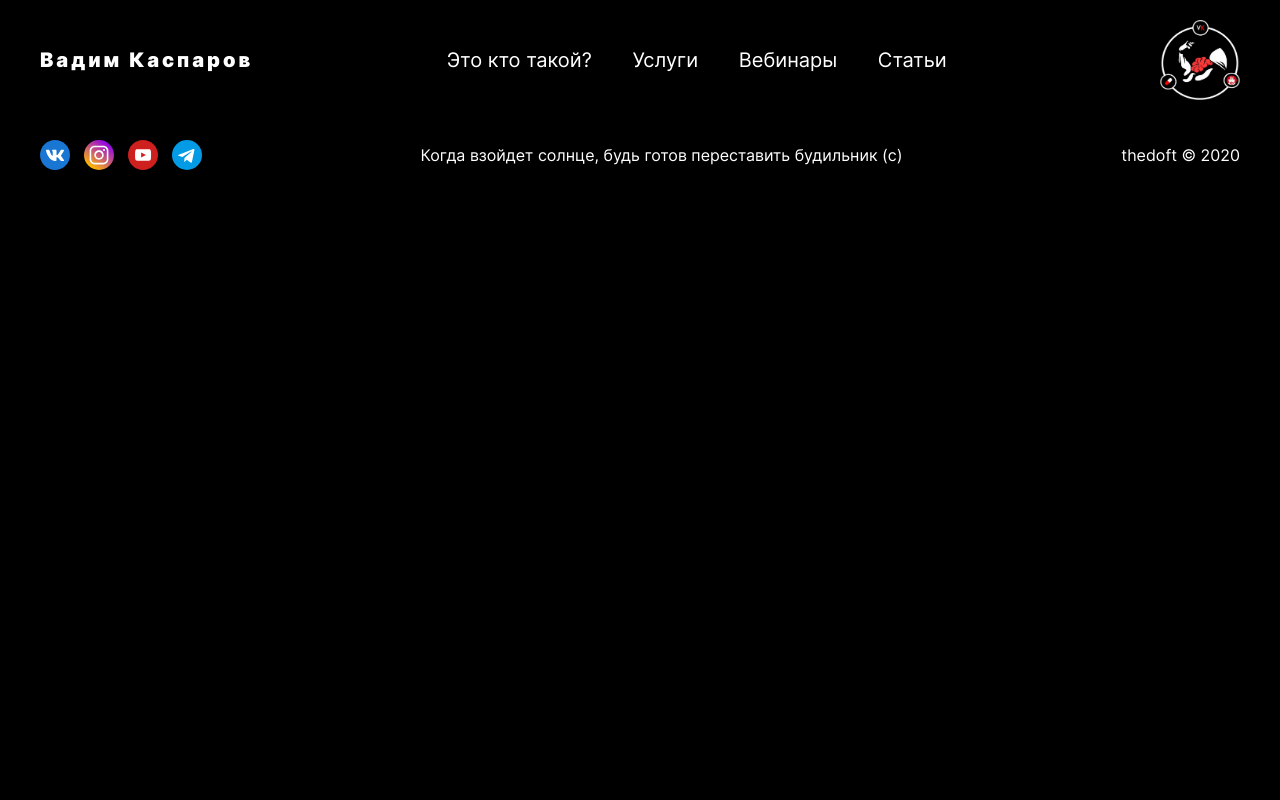
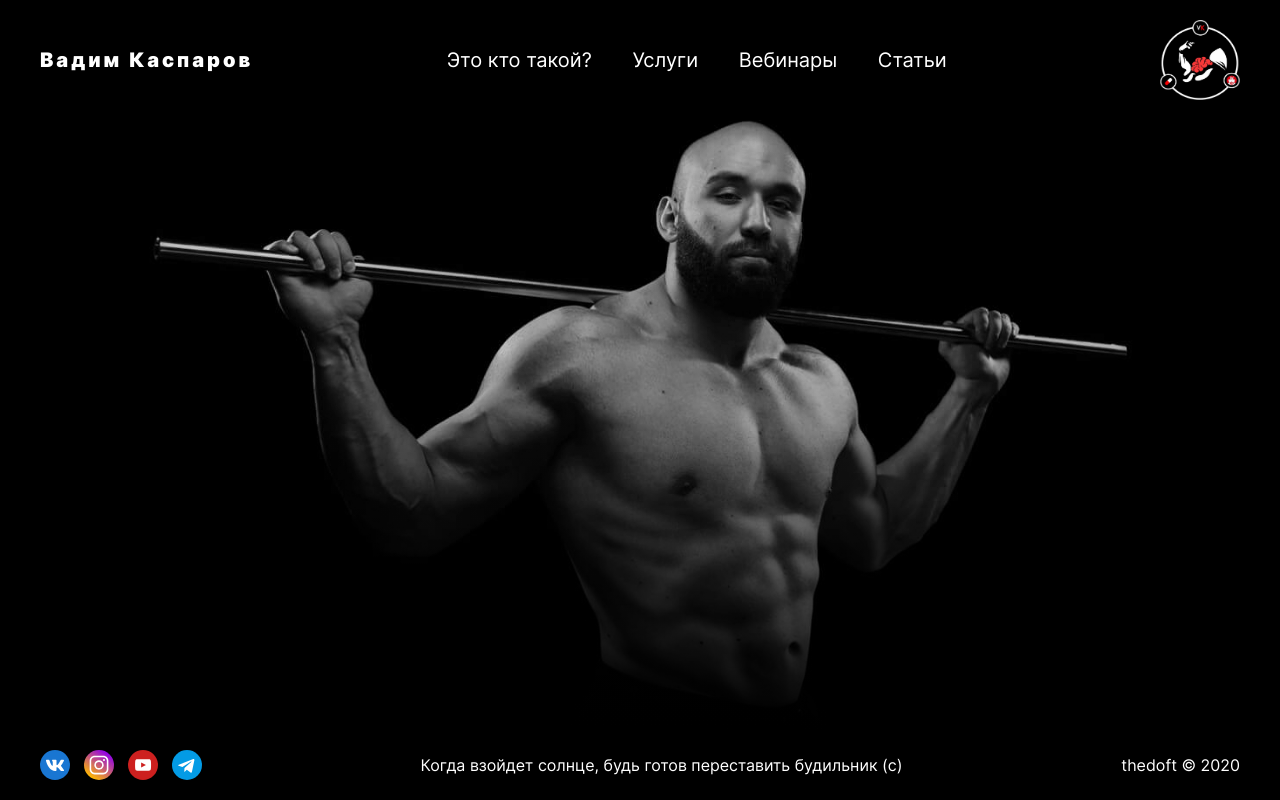
Before and after one commit to thedoft/kasparov-vue, a Vue app: page / in a window 1280 px wide. Built offline with nearby package versions, Linux system fonts and the light colour scheme.

Commit message:
build to docs

```diff
--- a/src/App.vue
+++ b/src/App.vue
@@ -1,10 +1,8 @@
 <template>
-  <RouterView>
-    <Header />
-    <Main @open-popup="openPopup" />
-    <Footer />
-    <Popup ref="popup" :onEscape="handleEscapeClose" />
-  </RouterView>
+  <Header />
+  <Main @open-popup="openPopup" />
+  <Footer />
+  <Popup ref="popup" :onEscape="handleEscapeClose" />
 </template>
 
 <script>
--- a/src/router/index.js
+++ b/src/router/index.js
@@ -3,7 +3,6 @@ import HomePage from '../components/HomePage';
 
 export const router = createRouter({
   history: createWebHistory(),
-  base: process.env.BASE_URL,
   routes: [
     {
       path: '/',
```
